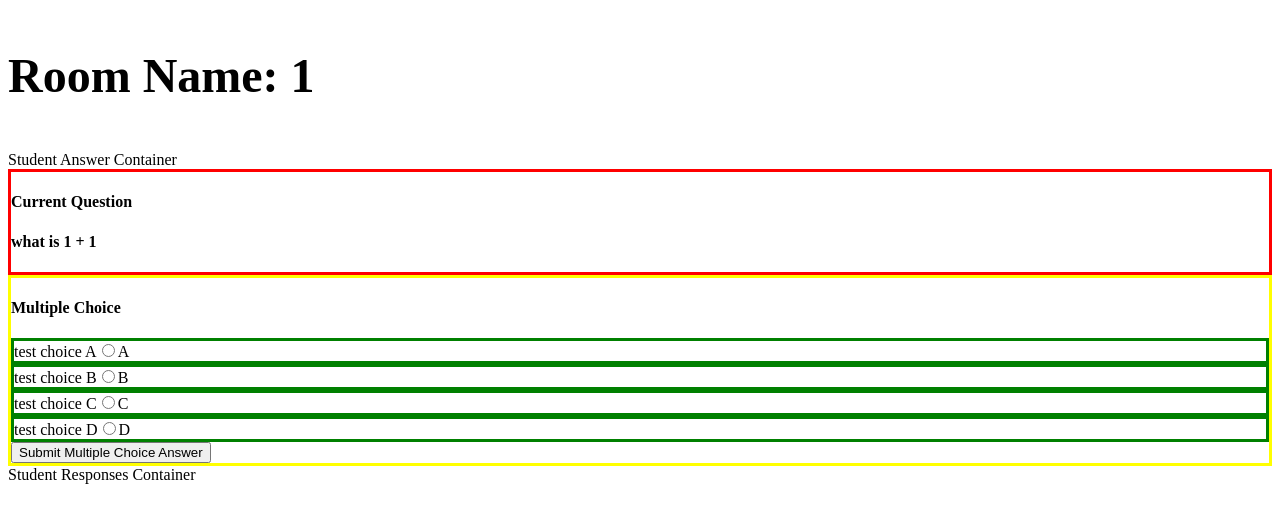
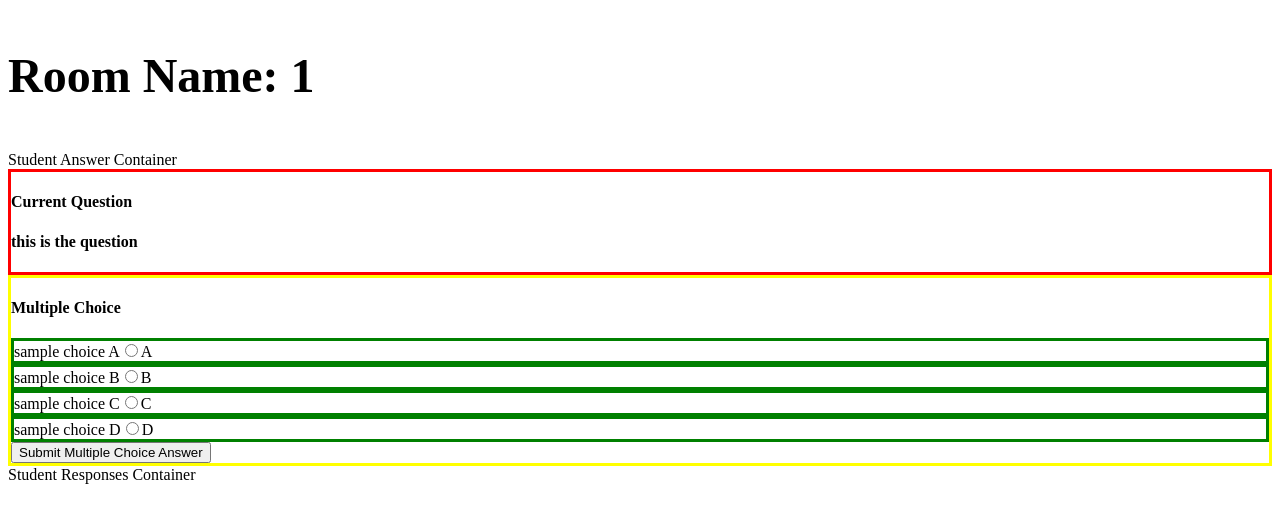
Before and after one commit to stanleyhuang16/thinkquiry, a React (Create React App) app: page /1 in a window 1280 px wide. Shown: the top 522 px of the page. Built offline with nearby package versions, Linux system fonts and the light colour scheme; the HTML template or start-up script is replaced by a standard one.

Commit message:
move states from containers to Room parent

```diff
--- a/src/components/Room.jsx
+++ b/src/components/Room.jsx
@@ -17,17 +17,60 @@ function Room(socket) {
   // the dynamic pieces of the URL.
   const { roomName } = useParams();
 
-  const [roomData, setRoomData] = useState({
-    currentQuestion: 'What up dude?',
-    studentAnswer: '',
-    questionType: 'short',
-    multipleChoiceText: [],
-    multipleChoiceCount: [],
-    shortAnswerText: [],
-    studentNames: [],
-    currentStudentName: '',
-    admin: false,
+  // const [roomData, setRoomData] = useState({
+  //   currentQuestion: 'What up dude?',
+  //   studentAnswer: '',
+  //   questionType: 'short',
+  //   multipleChoiceText: [],
+  //   multipleChoiceCount: [],
+  //   shortAnswerText: [],
+  //   studentNames: [],
+  //   currentStudentName: '',
+  //   admin: false,
+  // });
+
+  const [question, setQuestion] = useState('this is the question');
+  const [questionType, setQuestionType] = useState('multiple choice'); //multiple choice or short answer
+  const [mcChoices, setMCChoices] = useState({
+    'A': 'sample choice A',
+    'B': 'sample choice B',
+    'C': 'sample choice C',
+    'D': 'sample choice D'
   });
+
+  const [mcAnswer, setMCAnswer] = useState('');
+
+  const [shortAnswer, setShortAnswer] = useState('');
+
+  const [mcAnswerStats, setMCAnswerStats] = useState({
+    'A': 0,
+    'B': 0,
+    'C': 0,
+    'D': 0
+  });
+
+  const [shortAnswers, setShortAnswers] = useState(
+    [
+      {
+        name: 'student 1',
+        answer: 'sample short answer 1'
+      },
+      {
+        name: 'student 2',
+        answer: 'sample short answer 2'
+      }
+    ]
+  );
+
+  const [roomType, setRoomType] = useState('student') // or student
+
+  const submitQuestion = () => {
+    // do websocket stuff here
+  }
+
+  const submitAnswer = () => {
+    // do websocket stuff here
+  }
 
   // const admin = false; //need to hook this admin boolean up to authentication;
 
@@ -38,8 +81,30 @@ function Room(socket) {
   return (
     <>
       <RoomName>Room Name: {roomName}</RoomName>
-      {roomData.admin ? <TeacherQuestionContainer roomData = { roomData }/> :
-        <StudentAnswerContainer roomData = { roomData } />}
+      {roomType === 'teacher' ?
+      <TeacherQuestionContainer
+        // roomData = { roomData } setRoomData = { setRoomData }
+        question = { question } setQuestion = { setQuestion }
+        questionType = { questionType } setQuestionType = { setQuestionType }
+        mcChoices = { mcChoices } setMCChoices = { setMCChoices }
+        mcAnswer = {mcAnswer} setMCAnswer = { setMCAnswer }
+        shortAnswer = { shortAnswer } setShortAnswer = { setShortAnswer }
+        mcAnswerStats = { mcAnswerStats } setMCAnswerStats = { setMCAnswerStats }
+        shortAnswers = { shortAnswers } setShortAnswers = { setShortAnswers }
+        roomType = {roomType} setRoomType = { setRoomType }
+        submitQuestion = { submitQuestion }
+      /> :
+      <StudentAnswerContainer
+        // roomData = { roomData } setRoomData = { setRoomData }
+        question = { question } setQuestion = { setQuestion }
+        questionType = { questionType } setQuestionType = { setQuestionType }
+        mcChoices = { mcChoices } setMCChoices = { setMCChoices }
+        mcAnswer = {mcAnswer} setMCAnswer = { setMCAnswer }
+        shortAnswer = { shortAnswer } setShortAnswer = { setShortAnswer }
+        mcAnswerStats = { mcAnswerStats } setMCAnswerStats = { setMCAnswerStats }
+        shortAnswers = { shortAnswers } setShortAnswers = { setShortAnswers }
+        submitAnswer = { submitAnswer }
+      />}
       <StudentResponsesContainer />
     </>
   );
--- a/src/containers/StudentAnswerContainer.jsx
+++ b/src/containers/StudentAnswerContainer.jsx
@@ -23,16 +23,27 @@ border: solid green;
 `;
 
 function StudentAnswerContainer(props) {
-  const [questionType, setQuestionType] = useState('short answer');
-  const [question, setQuestion] = useState('test question');
-  const [mCChoices, setMCChoices] = useState({
-    'A': 'test choice A',
-    'B': 'test choice B',
-    'C': 'test choice C',
-    'D': 'test choice D'
-  })
-  const [multipleChoiceAnswer, setMultipleChoiceAnswer] = useState('');
-  const [shortAnswer, setShortAnswer] = useState('');
+  const {
+    question, setQuestion,
+    questionType, setQuestionType,
+    mcChoices, setMCChoices,
+    mcAnswers, setMCAnswers,
+    mcAnswer, setMCAnswer,
+    shortAnswer, setShortAnswer,
+    shortAnswers, setShortAnswers,
+    roomType, setRoomType,
+    submitAnswer
+  } = props;
+  // const [questionType, setQuestionType] = useState('short answer');
+  // const [question, setQuestion] = useState('test question');
+  // const [mCChoices, setMCChoices] = useState({
+  //   'A': 'test choice A',
+  //   'B': 'test choice B',
+  //   'C': 'test choice C',
+  //   'D': 'test choice D'
+  // })
+  // const [multipleChoiceAnswer, setMultipleChoiceAnswer] = useState('');
+  // const [shortAnswer, setShortAnswer] = useState('');
 
   // socket io stuff
   // {
@@ -47,37 +58,35 @@ function StudentAnswerContainer(props) {
   // based on that
 
   // example
-  let objFromSocket = {
-    questionType: 'multiple',
-    question: 'what is 1 + 1',
-    choiceA: '2',
-    choiceB: '3',
-    choiceC: '4',
-    choiceD: '5'
-  }
-  // use useEffect to change the state of the questionType
-  useEffect(() => {
-    setQuestionType(objFromSocket.questionType);
-    setQuestion(objFromSocket.question);
-  });
+  // let objFromSocket = {
+  //   questionType: 'multiple',
+  //   question: 'what is 1 + 1',
+  //   choiceA: '2',
+  //   choiceB: '3',
+  //   choiceC: '4',
+  //   choiceD: '5'
+  // }
+  // // use useEffect to change the state of the questionType
+  // useEffect(() => {
+  //   setQuestionType(objFromSocket.questionType);
+  //   setQuestion(objFromSocket.question);
+  // });
 
   function handleChangeMultiple(e) {
-    setMultipleChoiceAnswer(e.target.value);
+    // setMultipleChoiceAnswer(e.target.value);
+    setMCAnswer(e.target.value);
   }
 
   function handleChangeShort(e) {
     e.preventDefault();
+    // setShortAnswers(e.target.value);
     setShortAnswer(e.target.value);
   }
 
   // const socket = io('http://localhost:3000/abc'); // what is the path? room params?
 
   function handleSubmitAnswer(e) {
-    e.preventDefault();
-    // do websocket stuff here
-    // socket.emit('answerSubmitted', (... args) => {
-    //   // stuff
-    // });
+    submitAnswer();
   }
 
   return (
@@ -87,32 +96,32 @@ function StudentAnswerContainer(props) {
         <h4>Current Question</h4>
         <h4>{question}</h4>
       </QuestionDisplay>
-      {questionType === "multiple" ? (
+      {questionType === "multiple choice" ? (
         <ResponseDisplayMultiple>
           <h4>Multiple Choice</h4>
           <form onSubmit={handleSubmitAnswer}>
             <AnswerBox>
-            {mCChoices['A']}
+            {mcChoices['A']}
             <label>
-              <input type='radio' value='A' checked={multipleChoiceAnswer === 'A'} onChange={handleChangeMultiple}/>A
+              <input type='radio' value='A' checked={mcAnswer === 'A'} onChange={handleChangeMultiple}/>A
             </label>
             </AnswerBox>
             <AnswerBox>
-            {mCChoices['B']}
+            {mcChoices['B']}
             <label>
-              <input type='radio' value='B' checked={multipleChoiceAnswer === 'B'} onChange={handleChangeMultiple}/>B
+              <input type='radio' value='B' checked={mcAnswer === 'B'} onChange={handleChangeMultiple}/>B
             </label>
             </AnswerBox>
             <AnswerBox>
-            {mCChoices['C']}
+            {mcChoices['C']}
             <label>
-              <input type='radio' value='C' checked={multipleChoiceAnswer === 'C'} onChange={handleChangeMultiple}/>C
+              <input type='radio' value='C' checked={mcAnswer === 'C'} onChange={handleChangeMultiple}/>C
             </label>
             </AnswerBox>
             <AnswerBox>
-            {mCChoices['D']}
+            {mcChoices['D']}
             <label>
-              <input type='radio' value='D' checked={multipleChoiceAnswer === 'D'} onChange={handleChangeMultiple}/>D
+              <input type='radio' value='D' checked={mcAnswer === 'D'} onChange={handleChangeMultiple}/>D
             </label>
             </AnswerBox>
             <input type='submit' value='Submit Multiple Choice Answer'/>
--- a/src/containers/TeacherQuestionContainer.jsx
+++ b/src/containers/TeacherQuestionContainer.jsx
@@ -22,12 +22,22 @@ import ToggleSwitch from '../components/ToggleSwitch';
 `;
 
 function TeacherQuestionContainer(props) {
-  const [questionType, setQuestionType] = useState('short answer');
-  const [multipleA, setMultipleA] = useState('Choice A');
-  const [multipleB, setMultipleB] = useState('Choice B');
-  const [multipleC, setMultipleC] = useState('Choice C');
-  const [multipleD, setMultipleD] = useState('Choice D');
-  const [question, setQuestion] = useState('Insert Question Text Here');
+  // console.log(props);
+  const {
+    question, setQuestion,
+    questionType, setQuestionType,
+    mcChoices, setMCChoices,
+    mcAnswers, setMCAnswers,
+    shortAnswers, setShortAnswers,
+    roomType, setRoomType,
+    submitQuestion
+  } = props;
+  // const [questionType, setQuestionType] = useState('short answer');
+  // const [multipleA, setMultipleA] = useState('Choice A');
+  // const [multipleB, setMultipleB] = useState('Choice B');
+  // const [multipleC, setMultipleC] = useState('Choice C');
+  // const [multipleD, setMultipleD] = useState('Choice D');
+  // const [question, setQuestion] = useState('Insert Question Text Here');
 
   const [editingQuestion, setEditingQuestion] = useState(true);
 
@@ -35,25 +45,48 @@ function TeacherQuestionContainer(props) {
     setQuestion(e.target.value);
   }
 
-  function handleChangeMultiple(setMultiple, e) {
-    setMultiple(e.target.value)
+  // function handleChangeMultiple(setMultiple, e) {
+  //   setMultiple(e.target.value)
+  // }
+
+  function handleChangeMultiple (choice, e) {
+    if (choice === 'A') {
+      const newState = {...mcChoices};
+      newState['A'] = e.target.value;
+      setMCChoices(newState);
+    }
+    if (choice === 'B') {
+      const newState = {...mcChoices};
+      newState['B'] = e.target.value;
+      setMCChoices(newState);
+    }
+    if (choice === 'C') {
+      const newState = {...mcChoices};
+      newState['C'] = e.target.value;
+      setMCChoices(newState);
+    }
+    if (choice === 'D') {
+      const newState = {...mcChoices};
+      newState['D'] = e.target.value;
+      setMCChoices(newState);
+    }
   }
 
   function handleSubmitQuestion(e) {
     e.preventDefault();
     setEditingQuestion(false);
-    // do websocket stuff here
+    submitQuestion();
   }
 
   function handleToggleChange(e) {
     // e.preventDefault();
-    console.log('handled toggle change');
+    // console.log('handled toggle change');
     if (questionType === 'short answer') {
       setQuestionType('multiple choice');
     } else if (questionType === 'multiple choice') {
       setQuestionType('short answer');
     }
-    console.log('state is currently :', questionType);
+    // console.log('state is currently :', questionType);
   }
 
   return (
@@ -71,22 +104,22 @@ function TeacherQuestionContainer(props) {
             </label>
             <label>
               Enter Choice A
-              <input type='text' name='choiceA' value={multipleA} onChange={(e) => handleChangeMultiple(setMultipleA, e)}>
+              <input type='text' name='A' value={mcChoices['A']} onChange={(e) => handleChangeMultiple('A', e)}>
               </input>
             </label>
             <label>
               Enter Choice B
-              <input type='text' name='choiceB' value={multipleB} onChange={(e) => handleChangeMultiple(setMultipleB, e)}>
+              <input type='text' name='B' value={mcChoices['B']} onChange={(e) => handleChangeMultiple('B', e)}>
               </input>
             </label>
             <label>
               Enter Choice C
-              <input type='text' name='choiceC' value={multipleC} onChange={(e) => handleChangeMultiple(setMultipleC, e)}>
+              <input type='text' name='C' value={mcChoices['C']} onChange={(e) => handleChangeMultiple('C', e)}>
               </input>
             </label>
             <label>
               Enter Choice D
-              <input type='text' name='choiceD' value={multipleD} onChange={(e) => handleChangeMultiple(setMultipleD, e)}>
+              <input type='text' name='D' value={mcChoices['D']} onChange={(e) => handleChangeMultiple('D', e)}>
               </input>
             </label>
             <input type='submit' value='Submit Multiple Choice'/>
```
